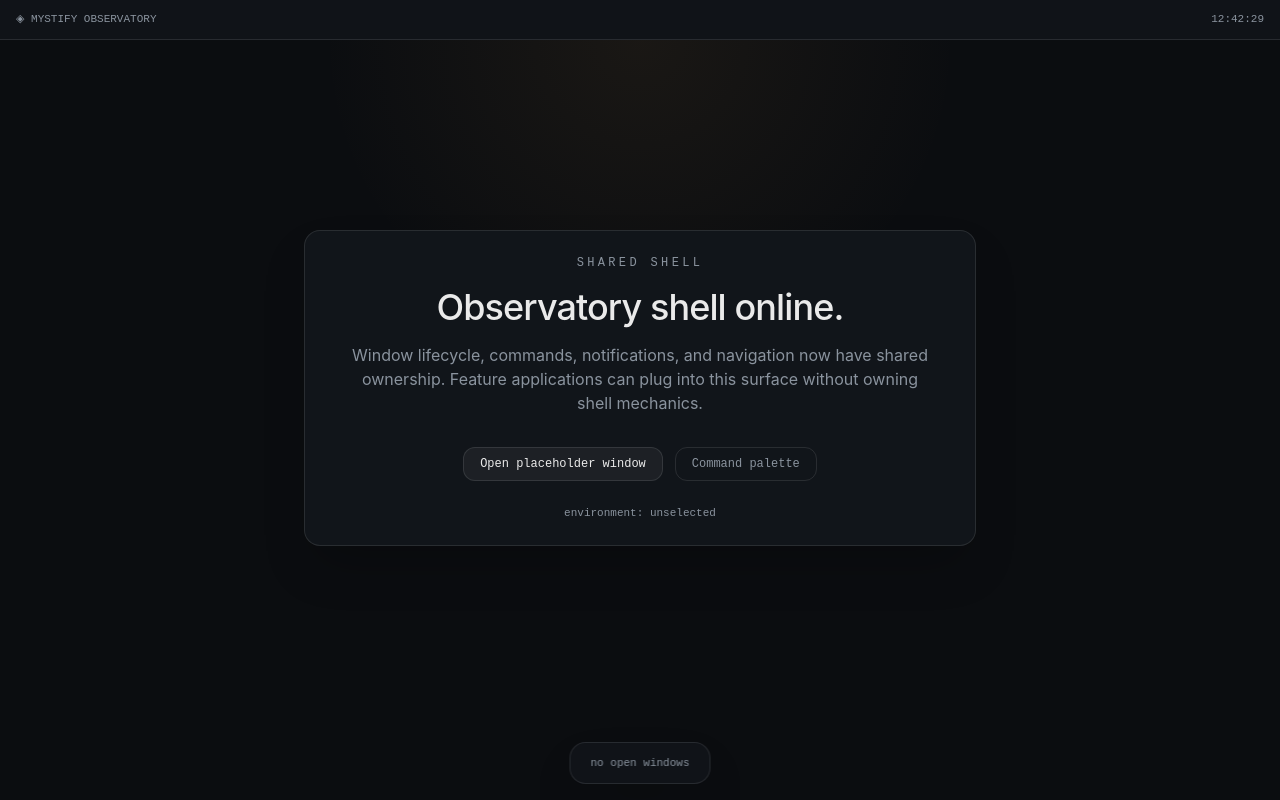
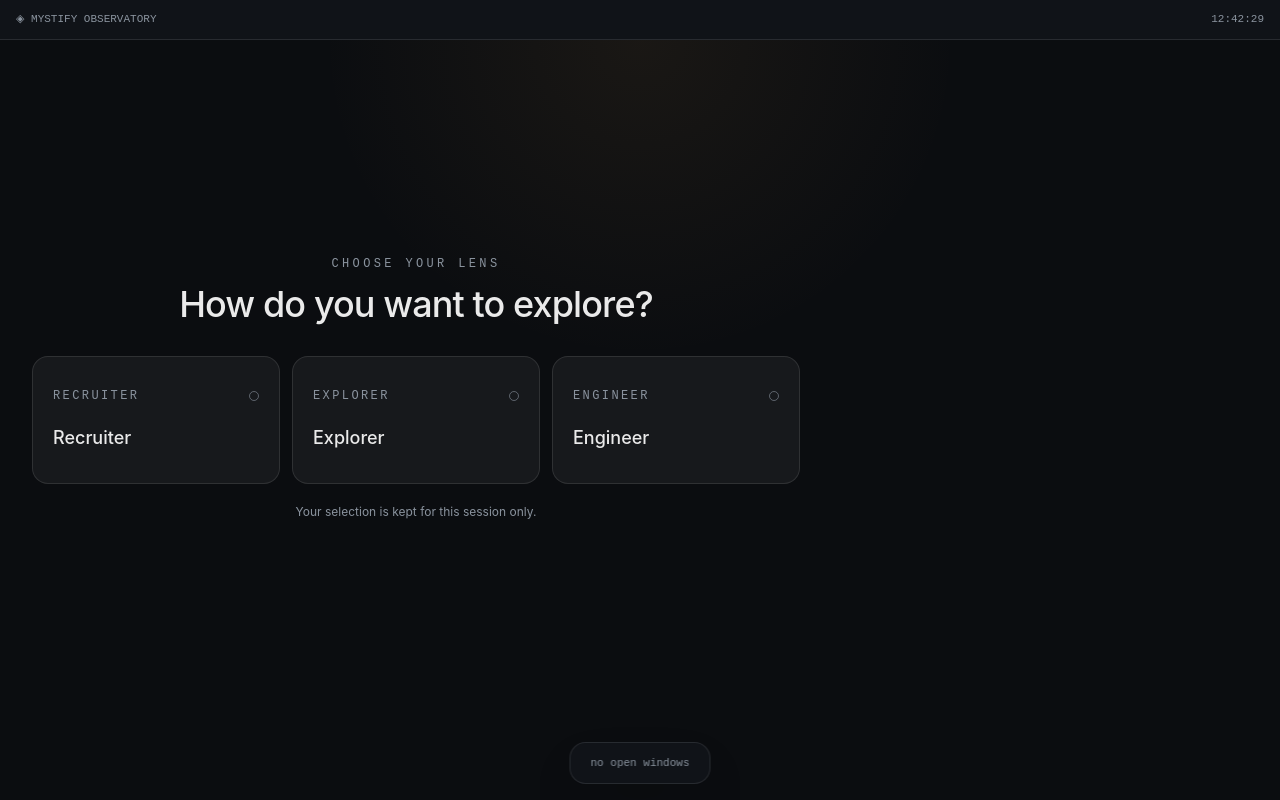
Before and after one commit to Mystify7777/Mystify, a Next.js app: page / in a window 1280 px wide. Built offline with nearby package versions, Linux system fonts and the light colour scheme.

Commit message:
feat: integrate mode selection into shell

```diff
--- a/src/components/shell/observatory-shell.tsx
+++ b/src/components/shell/observatory-shell.tsx
@@ -8,6 +8,7 @@ import { Notifications } from "@/components/shell/notifications";
 import { StatusBar } from "@/components/shell/status-bar";
 import { WindowManager } from "@/components/shell/window-manager";
 import { useShellCommand } from "@/components/shell/use-shell-command";
+import { ModeSelector } from "@/components/modes/mode-selector";
 import { Surface } from "@/components/ui/surface";
 import { useObservatoryStore } from "@/state/use-observatory-store";
 
@@ -19,6 +20,7 @@ const PLACEHOLDER_WINDOW = {
 
 export function ObservatoryShell() {
   const mode = useObservatoryStore((state) => state.mode);
+  const clearMode = useObservatoryStore((state) => state.clearMode);
   const openWindow = useObservatoryStore((state) => state.openWindow);
   const [paletteOpen, setPaletteOpen] = useState(false);
 
@@ -60,6 +62,9 @@ export function ObservatoryShell() {
             animate={{ opacity: 1, y: 0 }}
             transition={{ duration: 0.18, ease: "easeOut" }}
           >
+            {mode === null ? (
+              <ModeSelector />
+            ) : (
               <Surface className="mx-auto max-w-2xl text-center">
                 <p className="font-mono text-xs uppercase tracking-[0.28em] text-observatory-muted">
                   Shared shell
@@ -87,11 +92,19 @@ export function ObservatoryShell() {
                   >
                     Command palette
                   </button>
+                  <button
+                    type="button"
+                    className="rounded-xl border border-white/10 px-4 py-2 font-mono text-xs text-observatory-muted transition duration-observatory hover:bg-white/5 hover:text-observatory-ink"
+                    onClick={clearMode}
+                  >
+                    Change mode
+                  </button>
                 </div>
                 <p className="mt-6 font-mono text-[11px] text-observatory-muted">
-                environment: {mode ?? "unselected"}
+                  environment: {mode}
                 </p>
               </Surface>
+            )}
           </motion.div>
         </div>
 
```
Lines whose indentation alone changed are shown as unchanged.
